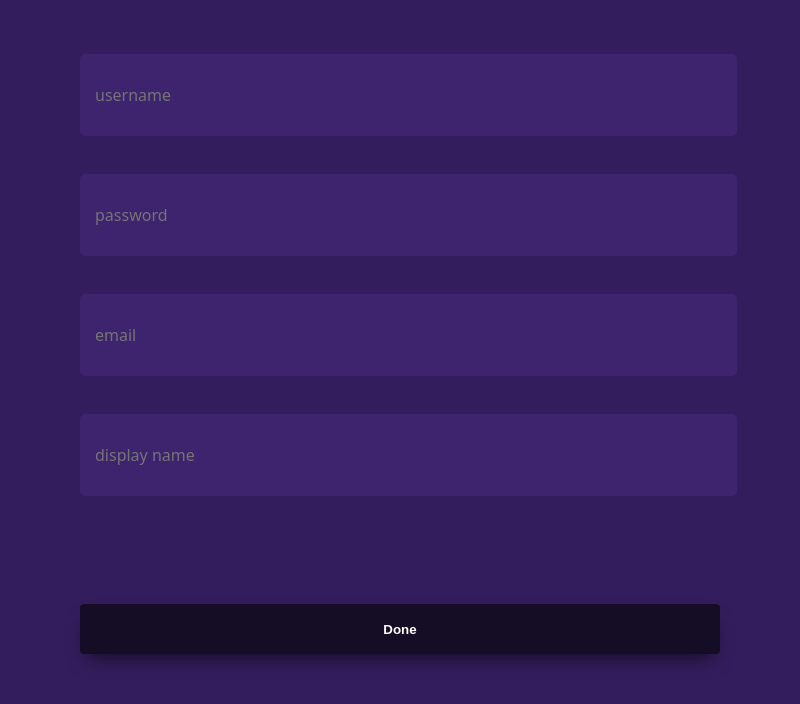
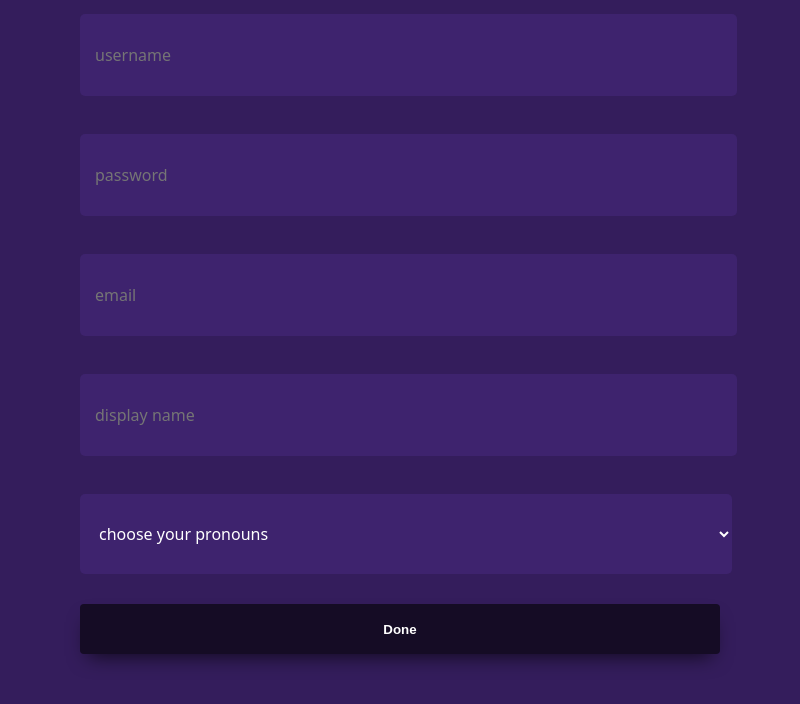
Before and after one commit to DucktectiveCZ/discord-clone-client, an Electron app: page register.html in a window 800 px wide. Shown: the part 66-770 px from the top of the page. Drawn offline with Linux system fonts and the light colour scheme.

Commit message:
added "pronouns" dropdown menu hehe when registering :D

```diff
--- a/api.js
+++ b/api.js
@@ -1,12 +1,12 @@
 const api_url = "http://localhost:8080/api/v1"
 
-export function register(username, password, email, displayName) {
+export function register(username, password, email, displayName, pronouns) {
     fetch(api_url+"/register", {
         method: "POST",
         headers: {
           "Content-Type": "application/json"
         },
-        body: JSON.stringify({username:username, password:password})
+        body: JSON.stringify({username:username, password:password, email:email, displayName:displayName, pronouns:pronouns})
       })
       .then(response => {
         if (!response.ok) {
--- a/register.html
+++ b/register.html
@@ -5,7 +5,7 @@
     <meta http-equiv="X-UA-Compatible" content="IE=edge">
     <meta name="viewport" content="width=device-width, initial-scale=1.0">
     <link rel="stylesheet" href="styles.css">
-    <script src="register.js" defer></script>
+    <script type="module" src="register.js" defer></script>
 </head>
 <!--to switch theme manually just in the body tag: class="{theme}" -->
 <body>
@@ -16,12 +16,28 @@
 
     <input class="user" type="text" class="chat-input" placeholder="username" id="input_username">  </input>
 
-    <input class="password" type="text" class="chat-input" placeholder="password" id="input_password">  </input>
+    <input class="password" type="password" class="chat-input" placeholder="password" id="input_password">  </input>
 
     <input class="email" type="text" class="chat-input" placeholder="email" id="input_email">  </input>
 
     <input class="displayName" type="text" class="chat-input" placeholder="display name" id="input_displayName">  </input>
 
+    <label for="pronouns" id="input_pronouns">  </label>
+    <select name="pronouns" id="pronouns" class="pronouns">
+        <option value="" disabled selected hidden>choose your pronouns</option>
+        <option value="she/her">she/her</option>
+        <option value="she/they">she/they</option>
+        <option value="he/him">he/him</option>
+        <option value="he/they">he/they</option>
+        <option value="they/them">they/them</option>
+        <option value="it/its">it/its</option>
+        <option value="xe/xir">xe/xir</option>
+        <option value="ze/zir">ze/zir</option>
+        <option value="ey/em">ey/em</option>
+        <option value="fae/faer">fae/faer</option>
+        <option value="nounself pronouns">nounself pronouns</option>
+        <option value="ask">ask for pronouns</option>
+    </select>
 
 
     <button onclick="done_button_click()" class="done-button">Done</button>
--- a/register.js
+++ b/register.js
@@ -5,5 +5,6 @@ function done_button_click() {
   const password = document.getElementById("input_password").textContent;
   const email = document.getElementById("input_email").textContent;
   const displayName = document.getElementById("input_displayName").textContent;
-  register(username, password, email, displayName)
+  const pronouns = document.getElementById("input_pronouns").textContent;
+  register(username, password, email, displayName, pronouns)
 }
--- a/styles.css
+++ b/styles.css
@@ -223,10 +223,38 @@ body.theme-duk {
 
     /* Positioning */
     position: fixed;
-    top: 15%;  /* Moves it to bottom instead of 'top: 91%' */
+    top: 10%;  /* Moves it to bottom instead of 'top: 91%' */
     left: 10%;
     width: 80%;
 }
+
+
+
+.pronouns{
+    color: #ffffff;
+    background-color: var(--nick);
+    font-size: 16px;
+    font-weight: 50;
+    border-radius: 5px;
+
+    border: none;
+    outline: none;
+
+    font-family: 'Noto Sans', sans-serif;
+
+    height: 40px;
+    display: flex;
+    align-items: center;
+    padding-left: 15px;   /* Moves text inside from left */
+
+    /* Positioning */
+    position: fixed;
+    top: 70%;
+    left: 10%;
+    width: 81.5%;
+    height: 10%;
+}
+
 
 /* register nickname line thingy */
 .displayName {
@@ -248,7 +276,7 @@ body.theme-duk {
 
     /* Positioning */
     position: fixed;
-    top: 60%;
+    top: 55%;
     left: 10%;
     width: 80%;
     height: 10%;
@@ -274,7 +302,7 @@ body.theme-duk {
 
     /* Positioning */
     position: fixed;
-    top: 30%;
+    top: 25%;
     left: 10%;
     width: 80%;
     height: 10%;
@@ -299,7 +327,7 @@ body.theme-duk {
 
     /* Positioning */
     position: fixed;
-    top: 45%;
+    top: 40%;
     left: 10%;
     width: 80%;
     height: 10%;
```
